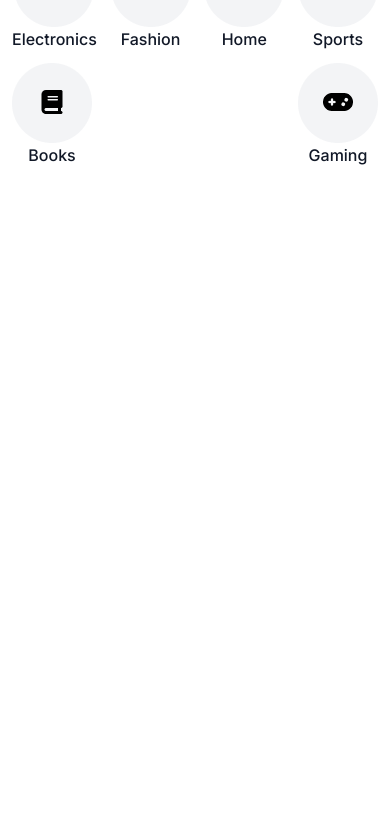
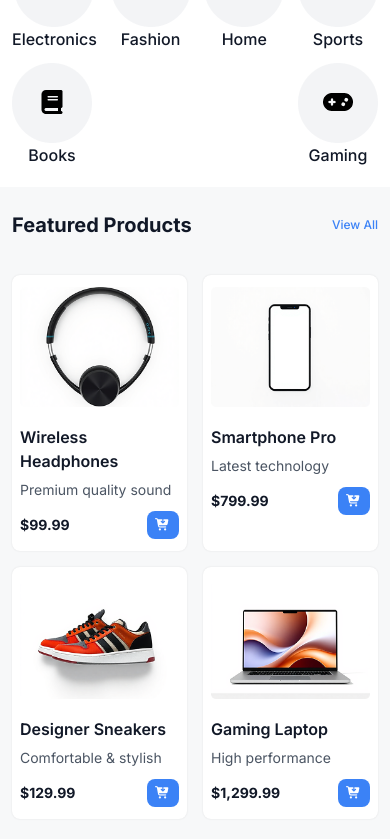
Before and after one commit to imam-programmer/ShopHub-E-commerce, a React (Vite) app: page / in a window 390 px wide. Shown: the part 748-1587 px from the top of the page. Before the commit the page ends 930 px from the top, so only its background shows below. Built offline with nearby package versions, Linux system fonts and the light colour scheme.

Commit message:
featured part medium device responsive done

```diff
--- a/src/App.jsx
+++ b/src/App.jsx
@@ -12,7 +12,7 @@ const App = () => {
    <Header/>
    <Banner/>
    <Category/>
-   {/* <Featured/> */}
+   <Featured/>
    {/* <Deal/> */}
    {/* <Footer/> */}
     </>
--- a/src/components/Featubox.jsx
+++ b/src/components/Featubox.jsx
@@ -2,13 +2,13 @@ import React from 'react'
 
 const Featubox = (props) => {
   return (
-    <div className='md:h-86 md:w-71.5 xs:p-4 md:p-4 px-2 py-3  box-border rounded-lg  shadow-box bg-[#FFFFFF]'>
+    <div className='lg:h-86 lg:w-71.5 xs:p-4 md:p-4 px-2 py-3  box-border rounded-lg  shadow-box bg-[#FFFFFF]'>
 <img src={props.img} alt="" className='block  mx-auto'/>
 <h4 className='font-inter text-[16px] font-semibold text-[#111827] mt-4.5 mb-1.5'>{props.title}</h4>
 <p className='font-inter font-normal text-[14px] text-[#4B5563] mb-2.75'>{props.p}</p>
 <div className='flex justify-between'>
-    <h3 className='font-inter font-bold text-[14px] md:text-[20px] leading-7 text-[#111827]'>{props.price}</h3>
-    <i class="fa-solid fa-cart-arrow-down  bg-[#3B82F6] text-[#FFFFFF] pr-6 md:text-base text-[12px] pl-2 pb-2 pt-2 md:pr-9 md:pl-4 md:pt-2.5 md:pb-2.5 rounded-lg" ></i>
+    <h3 className='font-inter font-bold text-[14px] md:text-[18px] lg:text-[20px] leading-7 text-[#111827]'>{props.price}</h3>
+    <i class="fa-solid fa-cart-arrow-down  bg-[#3B82F6] text-[#FFFFFF] pr-6 lg:text-base text-[12px] pl-2 pb-2 pt-2 lg:pr-9 lg:pl-4 lg:pt-2.5 lg:pb-2.5 rounded-lg" ></i>
 </div>
     </div>
   )
--- a/src/components/Featured.jsx
+++ b/src/components/Featured.jsx
@@ -9,7 +9,7 @@ const Featured = () => {
            <h2 className='md:text-[30px] text-xl font-inter font-bold leading-9 text-[#111827]'>Featured Products</h2>
            <button className='text-[#3B82F6] md:text-[16px] text-[12px] font-medium font-inter leading-6' >View All</button>
             </div>
-            <div className='grid md:grid-cols-4 sm:grid-cols-3 grid-cols-2  gap-4 justify-between'>
+            <div className='grid md:grid-cols-4 sm:grid-cols-3 grid-cols-2  gap-4 lg:gap-4 md:gap-2 justify-between'>
             <Featubox img="./image/feature-img-1.png" title="Wireless Headphones" p="Premium quality sound" price="$99.99"/>
             <Featubox img="./image/feature-img-2.png" title="Smartphone Pro" p="Latest technology" price="$799.99"/>
             <Featubox img="./image/feature-img-3.png" title="Designer Sneakers" p="Comfortable & stylish" price="$129.99"/>
```
